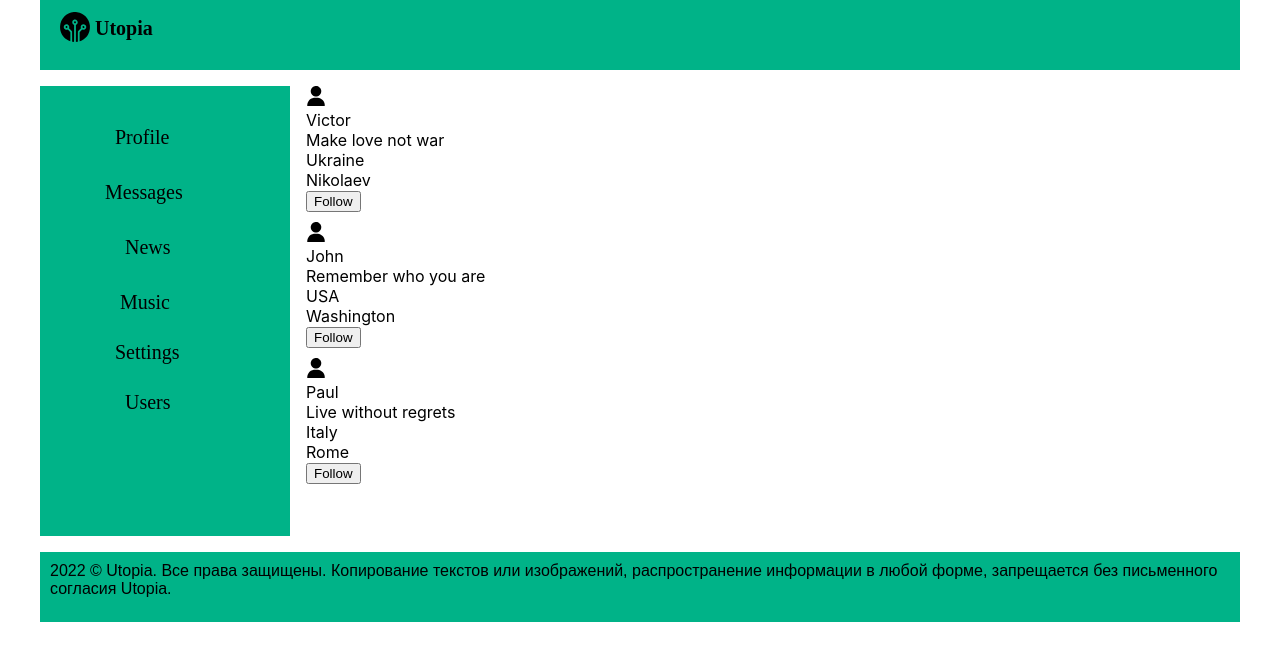
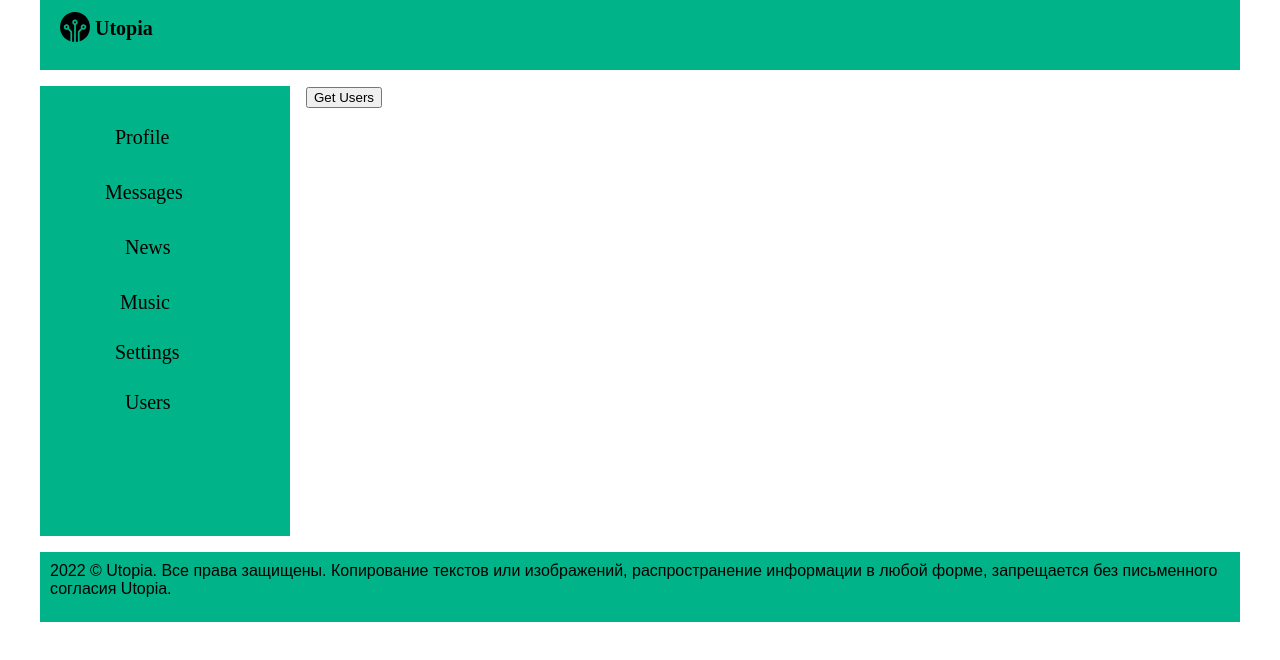
Before and after one commit to DenisIevlev/Social_Network_Project, a React (Create React App) app: page /users in a window 1280 px wide. Shown: the top 660 px of the page. Built offline with nearby package versions, Linux system fonts and the light colour scheme; a web font is replaced by a local one.

Commit message:
getting users api

```diff
--- a/package.json
+++ b/package.json
@@ -6,6 +6,7 @@
     "@testing-library/jest-dom": "^5.16.5",
     "@testing-library/react": "^13.4.0",
     "@testing-library/user-event": "^13.5.0",
+    "axios": "^1.3.5",
     "react": "^18.2.0",
     "react-dom": "^18.2.0",
     "react-redux": "^8.0.5",
--- a/src/Components/Users/Users.js
+++ b/src/Components/Users/Users.js
@@ -1,5 +1,6 @@
 import styled from 'styled-components';
 import userPhoto from '../../img/user.svg';
+import axios from 'axios';
 
 const UsersWrapper = styled.div``;
 
@@ -10,23 +11,27 @@ const UserInfoWrapper = styled.div``;
 const UsersButton = styled.button`margin: 0px 0px 10px 0px`;
 
 const UsersPhoto = styled.img`
-    width: 20px;
-    height: 20px;
+    width: 40px;
+    height: 40px;
 `;
 
 const Users = (props) => {
+  const getUsers = () => {
   if (props.users.length === 0) {
-  props.setUsers([{ id: 1, username: 'Victor', photoURL: userPhoto, status: 'Make love not war ', location: { country: 'Ukraine', city: 'Nikolaev' }, follow: true, },
-  { id: 2, username: 'John', photoURL: userPhoto, status: 'Remember who you are ', location: { country: 'USA', city: 'Washington' }, follow: true, },
-  { id: 3, username: 'Paul', photoURL: userPhoto, status: 'Live without regrets ', location: { country: 'Italy', city: 'Rome' }, follow: true, }]);
+    axios.get("https://social-network.samuraijs.com/api/1.0/users")
+      .then(response => {
+        props.setUsers(response.data.items);
+      });
+    };
   };
   return <UsersWrapper>
+    <UsersButton onClick={getUsers}>Get Users</UsersButton>
     {props.users.map(users => <UserInfoWrapper key={users.id}>
-      <UsersPhotoWrapper><UsersPhoto src={users.photoURL} /></UsersPhotoWrapper>
-      <UserInfoWrapper>{users.username} </UserInfoWrapper> <UserInfoWrapper>{users.status}</UserInfoWrapper>
-      <UserInfoWrapper>{users.location.country}</UserInfoWrapper><UserInfoWrapper>{users.location.city}</UserInfoWrapper>
-      <UserInfoWrapper>{users.follow ? <UsersButton onClick={() => props.unfollow(users.id)}>Follow</UsersButton> : <UsersButton onClick={() => props.follow(users.id)}>Unfollow</UsersButton>}</UserInfoWrapper>
-      </UserInfoWrapper>)}
+      <UsersPhotoWrapper><UsersPhoto src={users.photos.small != null ? users.photos.small : userPhoto} /></UsersPhotoWrapper>
+      <UserInfoWrapper>{users.name} </UserInfoWrapper> <UserInfoWrapper>{users.status}</UserInfoWrapper>
+      <UserInfoWrapper></UserInfoWrapper><UserInfoWrapper></UserInfoWrapper>
+      <UserInfoWrapper>{users.followed ? <UsersButton onClick={() => props.follow(users.id)}>Follow</UsersButton> :  <UsersButton onClick={() => props.unfollow(users.id)}>Unfollow</UsersButton>}</UserInfoWrapper>
+    </UserInfoWrapper>)}
   </UsersWrapper>
 };
 
```
Also changed, not shown: 1 other file (tests, documents, lock files or other folders).
